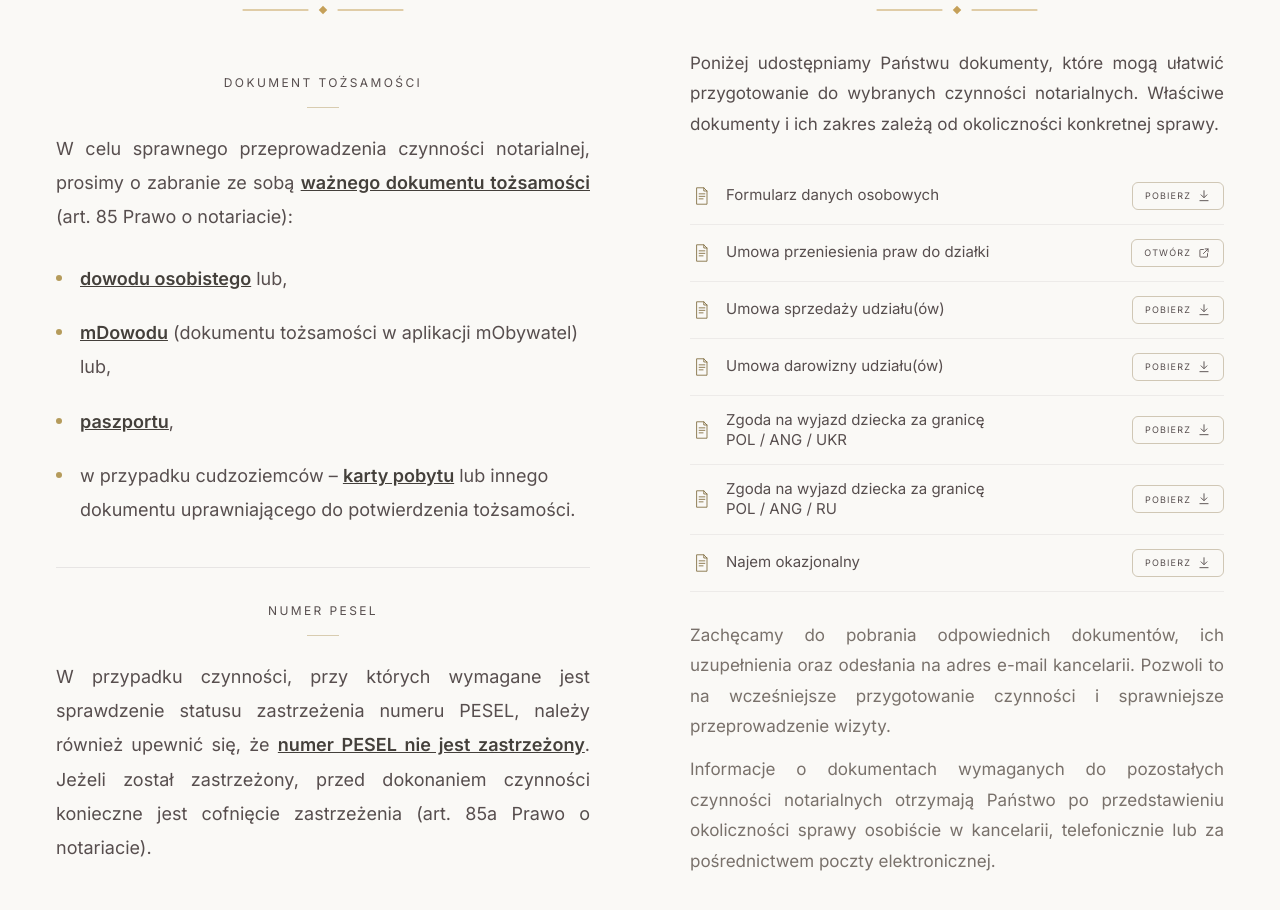
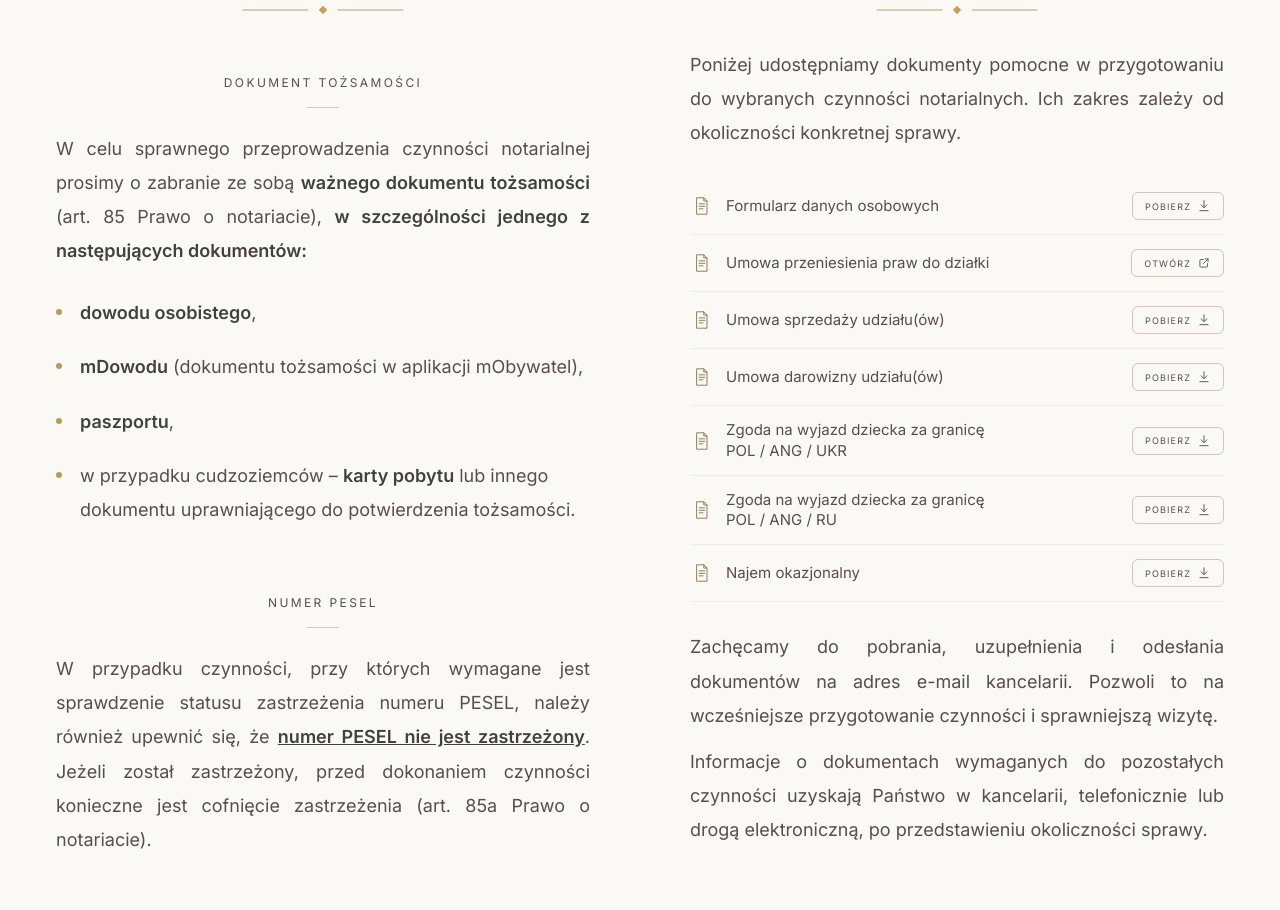
Before and after one commit to Salonce/notary-website, an Angular app: page / in a window 1280 px wide. Shown: the part 6405-7315 px from the top of the page. Built offline with nearby package versions, Linux system fonts and the light colour scheme; no server answers.

Commit message:
fixes in sections with docs

```diff
--- a/src/features/customer-area/before-visit/before-visit.html
+++ b/src/features/customer-area/before-visit/before-visit.html
@@ -33,14 +33,14 @@
   <div
     class="before-visit-content
            mx-auto mt-12 max-w-3xl
-           space-y-8
+           space-y-[57px]
            font-main-body
            text-[17px]
            font-normal
            leading-[1.85]
            text-stone-600
            md:mt-14
-           md:space-y-10
+           md:space-y-[65px]
            md:text-[18px]
            md:leading-[1.9]"
   >
@@ -87,9 +87,12 @@
                md:text-[18px]
                md:leading-[1.9]"
       >
-        W celu sprawnego przeprowadzenia czynności notarialnej, prosimy o zabranie ze sobą
-        <span class="font-bold underline text-stone-700">ważnego dokumentu tożsamości</span>
-        (art. 85 Prawo o notariacie):
+        W celu sprawnego przeprowadzenia czynności notarialnej prosimy o zabranie ze sobą
+        <span class="font-bold text-stone-700">ważnego dokumentu tożsamości</span>
+        (art. 85 Prawo o notariacie),
+        <span class="font-bold text-stone-700">
+          w szczególności jednego z następujących dokumentów:
+        </span>
       </p>
 
 
@@ -121,7 +124,7 @@
             aria-hidden="true"
           ></span>
 
-          <span class="font-bold underline text-stone-700">dowodu osobistego</span> lub,
+          <span class="font-bold text-stone-700">dowodu osobistego</span>,
 
         </li>
 
@@ -136,8 +139,8 @@
             aria-hidden="true"
           ></span>
 
-          <span class="font-bold underline text-stone-700">mDowodu</span>
-          (dokumentu tożsamości w aplikacji mObywatel) lub,
+          <span class="font-bold text-stone-700">mDowodu</span>
+          (dokumentu tożsamości w aplikacji mObywatel),
 
         </li>
 
@@ -152,7 +155,7 @@
             aria-hidden="true"
           ></span>
 
-          <span class="font-bold underline text-stone-700">paszportu</span>,
+          <span class="font-bold text-stone-700">paszportu</span>,
 
         </li>
 
@@ -168,7 +171,7 @@
           ></span>
 
           w przypadku cudzoziemców –
-          <span class="font-bold underline text-stone-700">karty pobytu</span>
+          <span class="font-bold text-stone-700">karty pobytu</span>
           lub innego dokumentu uprawniającego do potwierdzenia tożsamości.
 
         </li>
@@ -180,14 +183,7 @@
 
     <!-- PESEL -->
 
-    <div
-      class="before-visit-pesel
-             border-t border-stone-200
-             pt-7
-             md:pt-8
-             mt-4
-             md:mt-5"
-    >
+    <div class="before-visit-pesel">
 
       <!-- TITLE -->
 
--- a/src/features/customer-area/documents/documents.html
+++ b/src/features/customer-area/documents/documents.html
@@ -34,9 +34,7 @@
                mt-2
                font-main-heading
                text-[34px]
-               font-normal
                tracking-wide
-               text-stone-800
                md:text-[40px]"
       >
         Dokumenty do pobrania
@@ -56,20 +54,16 @@
              mx-auto mt-7 max-w-2xl
              text-justify
              font-main-body
-             text-[16px]
-             font-normal
-             leading-[1.75]
+             text-[17px]
+             leading-[1.85]
              text-stone-600
              md:mt-8
-             md:text-[17px]
-             md:leading-[1.8]"
+             md:text-[18px]
+             md:leading-[1.9]"
     >
 
       <p>
-        Poniżej udostępniamy Państwu dokumenty, które mogą
-        ułatwić przygotowanie do wybranych czynności notarialnych.
-        Właściwe dokumenty i ich zakres zależą od okoliczności
-        konkretnej sprawy.
+Poniżej udostępniamy dokumenty pomocne w przygotowaniu do wybranych czynności notarialnych. Ich zakres zależy od okoliczności konkretnej sprawy.
       </p>
 
     </div>
@@ -145,7 +139,6 @@
                    flex-1
                    font-main-body
                    text-[14px]
-                   font-normal
                    leading-[1.35]
                    text-stone-800
                    md:text-[15px]"
@@ -170,7 +163,6 @@
                    py-1.5
                    font-main-body
                    text-[9px]
-                   font-semibold
                    uppercase
                    tracking-[0.13em]
                    text-[#806c3e]
@@ -267,7 +259,6 @@
                    flex-1
                    font-main-body
                    text-[14px]
-                   font-normal
                    leading-[1.35]
                    text-stone-800
                    md:text-[15px]"
@@ -291,7 +282,6 @@
                    py-1.5
                    font-main-body
                    text-[9px]
-                   font-semibold
                    uppercase
                    tracking-[0.13em]
                    text-[#806c3e]
@@ -390,7 +380,6 @@
                    flex-1
                    font-main-body
                    text-[14px]
-                   font-normal
                    leading-[1.35]
                    text-stone-800
                    md:text-[15px]"
@@ -413,7 +402,6 @@
                    py-1.5
                    font-main-body
                    text-[9px]
-                   font-semibold
                    uppercase
                    tracking-[0.13em]
                    text-[#806c3e]
@@ -510,7 +498,6 @@
                    flex-1
                    font-main-body
                    text-[14px]
-                   font-normal
                    leading-[1.35]
                    text-stone-800
                    md:text-[15px]"
@@ -533,7 +520,6 @@
                    py-1.5
                    font-main-body
                    text-[9px]
-                   font-semibold
                    uppercase
                    tracking-[0.13em]
                    text-[#806c3e]
@@ -630,7 +616,6 @@
                    flex-1
                    font-main-body
                    text-[14px]
-                   font-normal
                    leading-[1.35]
                    text-stone-800
                    md:text-[15px]"
@@ -654,7 +639,6 @@
                    py-1.5
                    font-main-body
                    text-[9px]
-                   font-semibold
                    uppercase
                    tracking-[0.13em]
                    text-[#806c3e]
@@ -751,7 +735,6 @@
                    flex-1
                    font-main-body
                    text-[14px]
-                   font-normal
                    leading-[1.35]
                    text-stone-800
                    md:text-[15px]"
@@ -775,7 +758,6 @@
                    py-1.5
                    font-main-body
                    text-[9px]
-                   font-semibold
                    uppercase
                    tracking-[0.13em]
                    text-[#806c3e]
@@ -872,7 +854,6 @@
                    flex-1
                    font-main-body
                    text-[14px]
-                   font-normal
                    leading-[1.35]
                    text-stone-800
                    md:text-[15px]"
@@ -895,7 +876,6 @@
                    py-1.5
                    font-main-body
                    text-[9px]
-                   font-semibold
                    uppercase
                    tracking-[0.13em]
                    text-[#806c3e]
@@ -950,18 +930,12 @@
     >
       <p
         class="text-justify
-               text-[16px]
-               font-normal
-               leading-[1.75]
-               text-stone-500
-               md:text-[17px]
-               md:leading-[1.8]"
+               text-[17px]
+               leading-[1.85]
+               md:text-[18px]
+               md:leading-[1.9]"
       >
-        Zachęcamy do pobrania odpowiednich dokumentów, ich
-        uzupełnienia oraz odesłania na adres e-mail kancelarii.
-        Pozwoli to na wcześniejsze przygotowanie czynności
-        i sprawniejsze przeprowadzenie wizyty.
-      </p>
+        Zachęcamy do pobrania, uzupełnienia i odesłania dokumentów na adres e-mail kancelarii. Pozwoli to na wcześniejsze przygotowanie czynności i sprawniejszą wizytę.</p>
     </div>
 
 
@@ -974,17 +948,12 @@
     >
       <p
         class="text-justify
-               text-[16px]
-               font-normal
-               leading-[1.75]
-               text-stone-500
-               md:text-[17px]
-               md:leading-[1.8]"
+               text-[17px]
+               leading-[1.85]
+               md:text-[18px]
+               md:leading-[1.9]"
       >
-        Informacje o dokumentach wymaganych do pozostałych
-        czynności notarialnych otrzymają Państwo po przedstawieniu
-        okoliczności sprawy osobiście w kancelarii, telefonicznie
-        lub za pośrednictwem poczty elektronicznej.
+        Informacje o dokumentach wymaganych do pozostałych czynności uzyskają Państwo w kancelarii, telefonicznie lub drogą elektroniczną, po przedstawieniu okoliczności sprawy.
       </p>
     </div>
 
```
